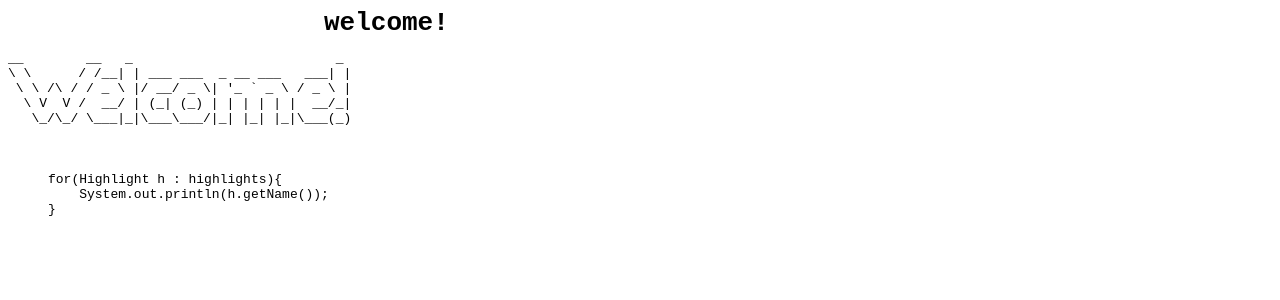
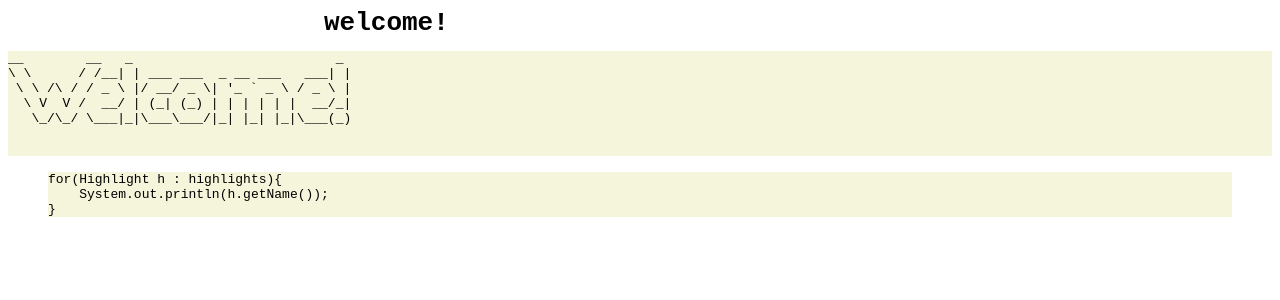
Before and after one commit to greg0rys/gregsn0tes, a Jekyll site: the page built from welcome.md, in a window 1280 px wide. Shown: the top 300 px of the page. Built offline with Jekyll 4.4.1, drawn with Linux system fonts in a browser that asks for light colours.

Commit message:
style changes for posts

```diff
--- a/_layouts/posts.html
+++ b/_layouts/posts.html
@@ -1,13 +1,21 @@
-
 <head>
     <style>
-    h1{
+        h1 {
             width: 50%;
             margin: auto;
             font-family: monospace;
         }
+
+        pre {
+            background: beige;
+        }
     </style>
-  <title> {{ page.title }} </title>
+    <title>{{ page.title }}</title>
 </head>
 <h1>{{ page.title }}</h1>
+
+<div>
+    {% for item in site.data.navigation %}
+    <a href="{{ item.url }}">{{ item.title }}</a> {% endfor %}
+</div>
 {{ content }}
```
Lines whose indentation alone changed are shown as unchanged.
